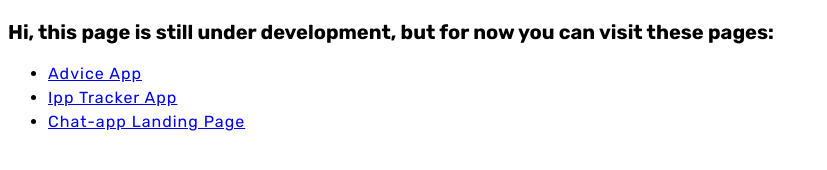
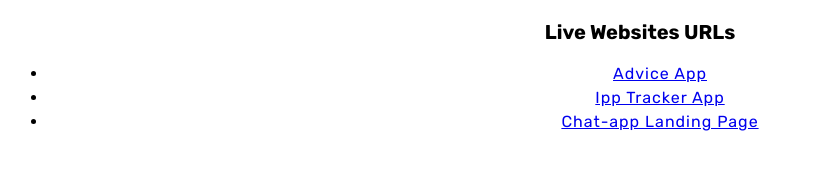
Before and after one commit to anto-b/fm-public-projects, a plain HTML site: page index.html in a window 1280 px wide. Shown: the whole page, without its empty margins (0-827 px from the left). Drawn offline with Linux system fonts and the light colour scheme.

Commit message:
Updated minimal index

```diff
--- a/index.html
+++ b/index.html
@@ -21,6 +21,7 @@
         li {
             margin-bottom: 5px;
         }
+
         a {
             letter-spacing: 1px;
         }
@@ -28,13 +29,16 @@
 </head>
 
 <body>
-    <p id="title">Hi, this page is still under development, but for now you can visit these pages:</p>
-    <ul>
-        <li><a href="https://anto-b.github.io/fm-public-projects/advice-generator-app-main/">Advice App</a></li>
-        <li><a href="https://anto-b.github.io/fm-public-projects/ip-address-tracker-master/">Ipp Tracker App</a></li>
-        <li><a href="https://anto-b.github.io/fm-public-projects/chat-app-css-illustration-master/">Chat-app Landing
-                Page</a></li>
-    </ul>
+    <div align="center">
+        <p id="title">Live Websites URLs</p>
+        <ul>
+            <li><a href="https://anto-b.github.io/fm-public-projects/advice-generator-app-main/">Advice App</a></li>
+            <li><a href="https://anto-b.github.io/fm-public-projects/ip-address-tracker-master/">Ipp Tracker App</a>
+            </li>
+            <li><a href="https://anto-b.github.io/fm-public-projects/chat-app-css-illustration-master/">Chat-app Landing
+                    Page</a></li>
+        </ul>
+    </div>
 </body>
 
 </html>
```
